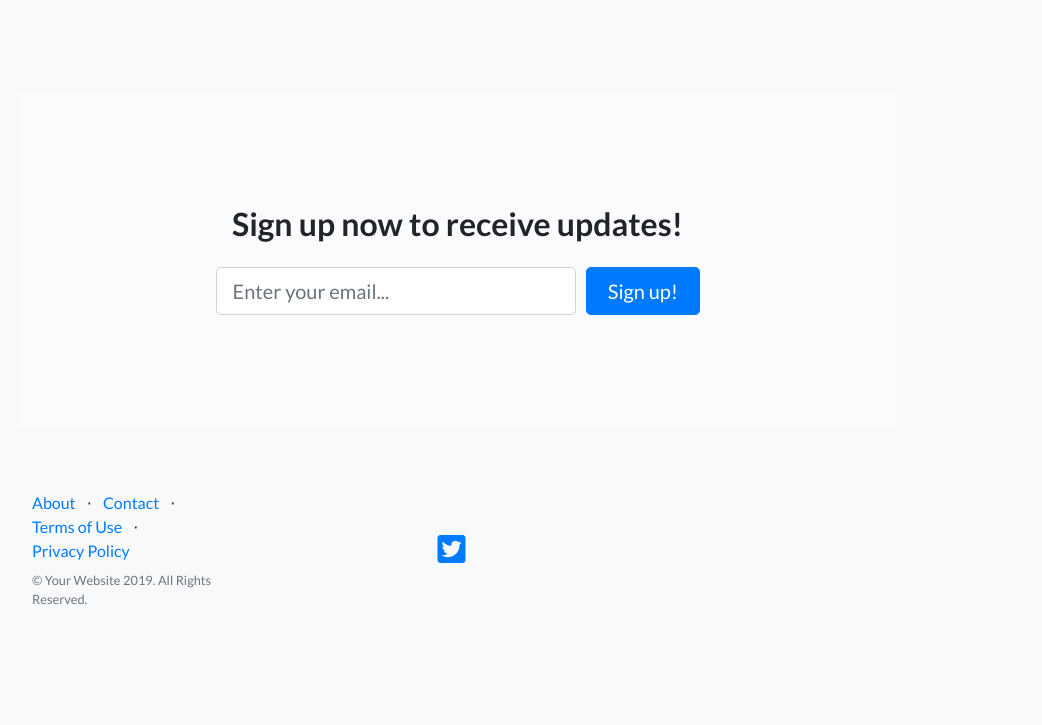
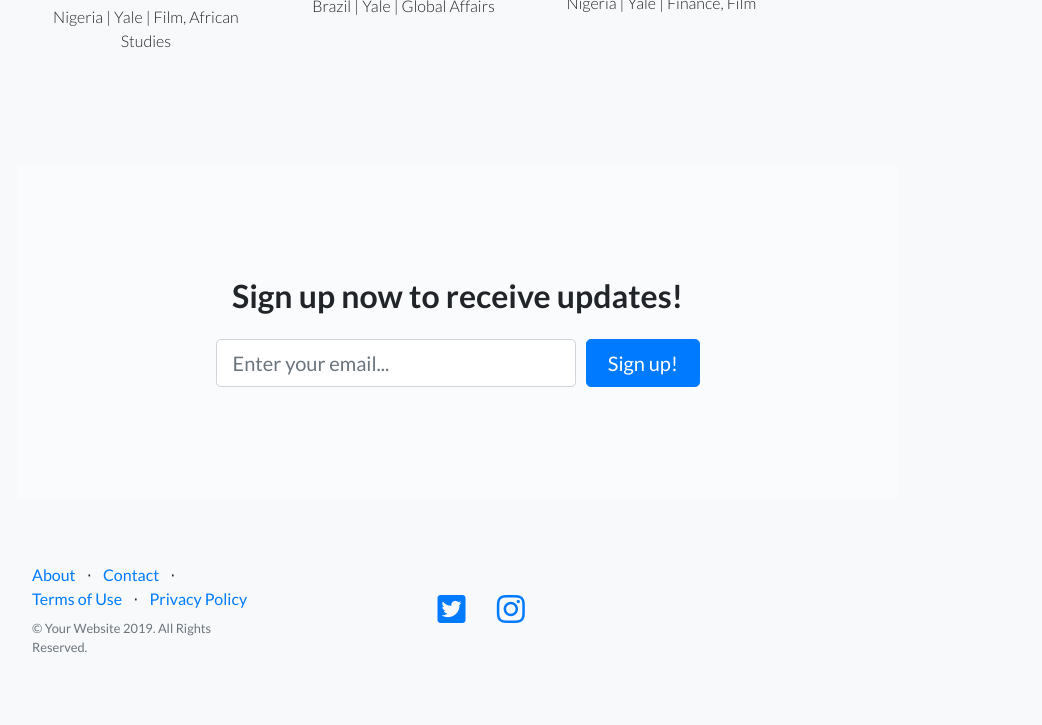
Before and after one commit to noir-fest/noir-fest.github.io, a plain HTML site: page index.html in a window 1280 px wide. Shown: the part 1956-2681 px from the top of the page, without its empty margins (53-1095 px from the left). Drawn offline with Linux system fonts and the light colour scheme.

Commit message:
updated index.html

```diff
--- a/index.html
+++ b/index.html
@@ -110,6 +110,7 @@
 				Film distribution channels,
 				Gatekeepers of Hollywood
 			</p>
+            <br/><br/><br/>
         </div>
 
         <div class="col-lg-4">
@@ -215,6 +216,11 @@
                 <i class="fab fa-twitter-square fa-2x fa-fw"></i>
               </a>
             </li>
+            <li class="list-inline-item">
+              <a href="https://instagram.com/noirfestco">
+                <i class="fab fa-instagram fa-2x fa-fw"></i>
+              </a>
+            </li>
           </ul>
         </div>
       </div>
```
